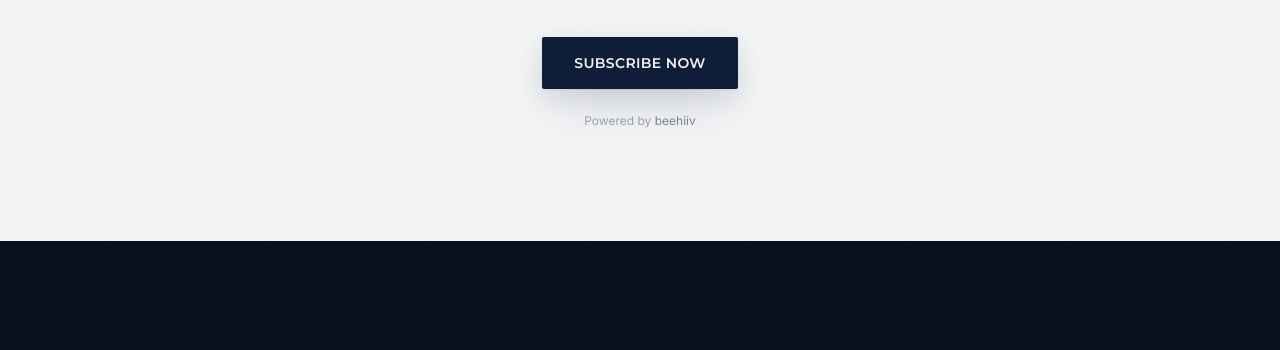
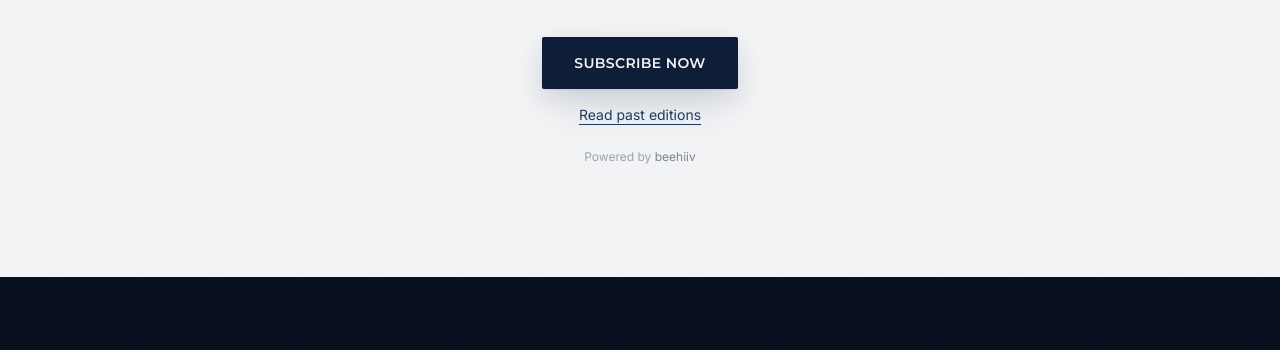
Before and after one commit to evan-vyterro/Vyterro, a plain HTML site: page index.html in a window 1280 px wide. Shown: the part 5469-5819 px from the top of the page. Drawn offline with nearby package versions, Linux system fonts and the light colour scheme; a web font is replaced by a local one.

Commit message:
Add newsletter archive link beneath Subscribe Now

```diff
--- a/index.html
+++ b/index.html
@@ -597,6 +597,9 @@
        class="btn-primary inline-flex items-center gap-2 bg-navy text-platinum font-heading text-sm font-semibold tracking-wide uppercase px-8 py-4 rounded-sm shadow-elevated hover:shadow-floating focus-visible:outline focus-visible:outline-2 focus-visible:outline-offset-2 focus-visible:outline-steel-blue">
       Subscribe Now
     </a>
+    <p class="mt-4 text-sm">
+      <a href="https://insidethedealroom.beehiiv.com/archive" target="_blank" rel="noopener" class="text-steel-blue underline underline-offset-4 hover:text-navy">Read past editions</a>
+    </p>
 
     <p class="text-xs text-gunmetal/50 mt-6">
       Powered by
```
